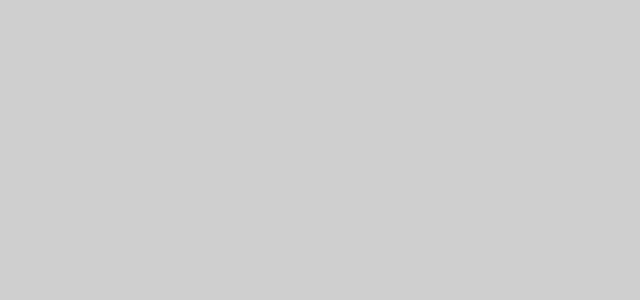
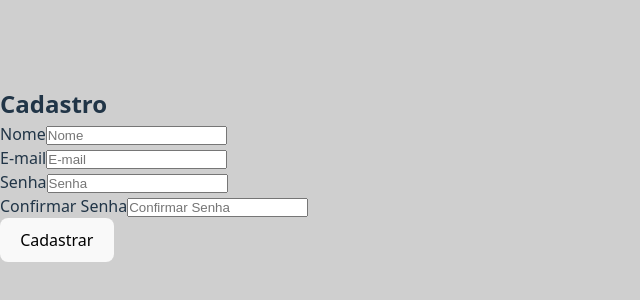
Before and after one commit to Eduardo12305/SmartRig, a React (Vite) app in the folder app/: page /register in a window 1280 px wide. Before the commit this address had no page. Shown: the part 226-526 px from the top of the page, without its empty margins (0-640 px from the left). Built offline with nearby package versions, Linux system fonts and the light colour scheme.

Commit message:
Feat: Updating test for register

```diff
--- a/app/src/pages/header.jsx
+++ b/app/src/pages/header.jsx
@@ -14,7 +14,7 @@
     const navigate = useNavigate(); // Usando o hook useNavigate
 
     const handleClick = () => {
-        navigate('/teste'); // Redireciona para o URL desejado
+        navigate('/register'); // Redireciona para o URL desejado
     };
 
     return (
--- a/app/src/pages/teste.jsx
+++ b/app/src/pages/register.jsx
@@ -2,7 +2,7 @@
 import { useLocation, useNavigate } from "react-router-dom";
 import InputField from "../components/inputField";
 import { registerUser } from "../components/apiService";
-export const Teste = () => {
+export const Register = () => {
     const location = useLocation();
     const navigate = useNavigate();
 
--- a/app/src/routes/main.jsx
+++ b/app/src/routes/main.jsx
@@ -2,7 +2,7 @@
 import { PublicRoute } from "../components/auth/notAuthRoute";
 import { Home } from "../pages/home";
 import { Forbidden } from "../pages/error/forbidden";
-import { Teste } from "../pages/teste";
+import { Register } from "../pages/register";
 
 export function AppRoutes () {
     return (
@@ -12,7 +12,7 @@
             </Route>
 
             <Route >
-                <Route path="/teste" element={<Teste/>} />
+                <Route path="/register" element={<Register/>} />
             </Route>
 
             {/* Pagina de erro */}
```
